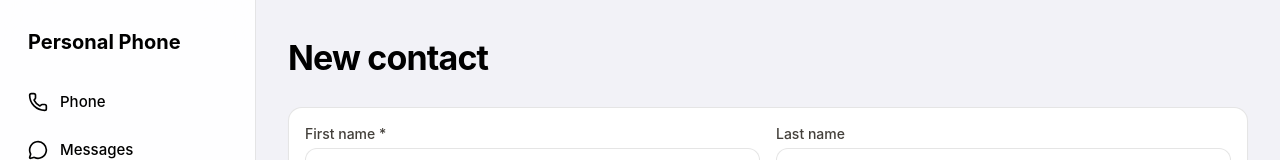
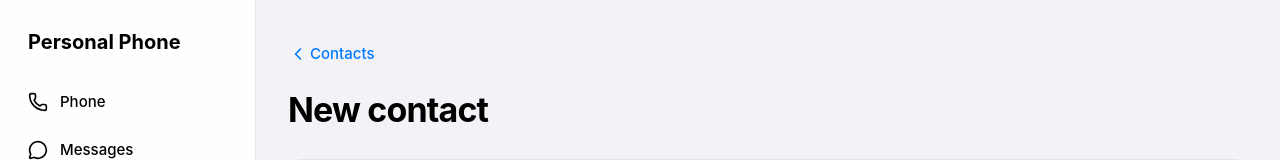
Before and after one commit to wolfoftyreso-debug/FFRM, a Next.js app: page /people/new in a window 1280 px wide. Shown: the top 160 px of the page. Built offline with nearby package versions, Linux system fonts and the light colour scheme; no server answers; the database is empty.

Commit message:
fix: add universal contextual back navigation across all flows
Co-authored-by: Erik Svensson <wolfoftyreso-debug@users.noreply.github.com>

```diff
--- a/app/(app)/layout.tsx
+++ b/app/(app)/layout.tsx
@@ -1,6 +1,7 @@
 import { getAttentionSummary } from "@/lib/queries";
 import { AppNavigation } from "@/components/app-navigation";
 import { ensureOwner } from "@/lib/auth/owner";
+import { ContextBackBar } from "@/components/context-back-bar";
 
 export const dynamic = "force-dynamic";
 
@@ -25,6 +26,7 @@ export default async function AppLayout({
       <AppNavigation messageBadge={messageBadge} phoneBadge={phoneBadge} />
       <div className="min-w-0 flex-1 pb-20 md:pb-0">
         <main className="mx-auto max-w-5xl px-4 py-5 md:px-8 md:py-8">
+          <ContextBackBar />
           {children}
         </main>
       </div>
--- a/app/(app)/messages/[id]/page.tsx
+++ b/app/(app)/messages/[id]/page.tsx
@@ -14,7 +14,6 @@ import { AUTONOMY_LABELS } from "@/lib/ai/policy";
 import { MessageComposer } from "@/components/message-composer";
 import { ContactAvatar } from "@/components/apple-ui";
 import { ConversationReadReceipt } from "@/components/conversation-read-receipt";
-import { ChevronLeft } from "lucide-react";
 import { PendingActionButton } from "@/components/pending-action-button";
 
 export const dynamic = "force-dynamic";
@@ -42,13 +41,6 @@ export default async function ConversationPage({
       <div>
         <header className="sticky top-0 z-10 mb-3 flex items-center justify-between gap-3 border-b border-black/10 bg-[var(--system-gray-6)]/90 py-2 backdrop-blur-xl">
           <div className="flex min-w-0 items-center gap-3">
-            <Link
-              href="/messages"
-              aria-label="Back to Messages"
-              className="flex h-11 w-8 items-center justify-start text-[var(--system-blue)] md:hidden"
-            >
-              <ChevronLeft className="h-6 w-6" />
-            </Link>
             <ContactAvatar name={title} />
             <div className="min-w-0">
             <h1 className="truncate text-[17px] font-semibold">{title}</h1>
--- /dev/null
+++ b/components/context-back-bar.tsx
@@ -0,0 +1,82 @@
+"use client";
+
+import { usePathname, useRouter } from "next/navigation";
+import { ChevronLeft } from "lucide-react";
+
+type BackTarget = {
+  href: string;
+  label: string;
+  mobileOnly?: boolean;
+};
+
+function targetFor(pathname: string): BackTarget | null {
+  if (/^\/messages\/[^/]+$/.test(pathname)) {
+    return { href: "/messages", label: "Messages" };
+  }
+  if (pathname === "/people/new") {
+    return { href: "/people", label: "Contacts" };
+  }
+  const editContact = pathname.match(/^\/people\/([^/]+)\/edit$/);
+  if (editContact) {
+    return { href: `/people/${editContact[1]}`, label: "Contact" };
+  }
+  if (/^\/people\/[^/]+$/.test(pathname)) {
+    return { href: "/people", label: "Contacts" };
+  }
+  if (pathname === "/automations/new") {
+    return { href: "/automations", label: "Automations" };
+  }
+  if (/^\/automations\/[^/]+$/.test(pathname)) {
+    return { href: "/automations", label: "Automations" };
+  }
+  const secondary: Record<string, string> = {
+    "/chat": "More",
+    "/calendar": "More",
+    "/automations": "More",
+    "/activity": "More",
+    "/settings": "More",
+  };
+  if (secondary[pathname]) {
+    return { href: "/more", label: secondary[pathname], mobileOnly: true };
+  }
+  return null;
+}
+
+/**
+ * Universal contextual back navigation.
+ * Uses browser history only when the referrer belongs to this app; direct
+ * deep-links use a deterministic product fallback and never leave a dead end.
+ */
+export function ContextBackBar() {
+  const pathname = usePathname();
+  const router = useRouter();
+  const target = targetFor(pathname);
+  if (!target) return null;
+
+  function goBack() {
+    let sameAppReferrer = false;
+    try {
+      sameAppReferrer =
+        !!document.referrer &&
+        new URL(document.referrer).origin === window.location.origin;
+    } catch {
+      sameAppReferrer = false;
+    }
+    if (sameAppReferrer) router.back();
+    else router.push(target!.href);
+  }
+
+  return (
+    <div className={`mb-2 ${target.mobileOnly ? "md:hidden" : ""}`}>
+      <button
+        type="button"
+        onClick={goBack}
+        aria-label={`Back to ${target.label}`}
+        className="flex min-h-11 items-center gap-0.5 rounded-xl pr-3 text-[15px] font-medium text-[var(--system-blue)]"
+      >
+        <ChevronLeft className="h-5 w-5" />
+        {target.label}
+      </button>
+    </div>
+  );
+}
```
Also changed, not shown: 1 other file (tests, documents, lock files or other folders).
